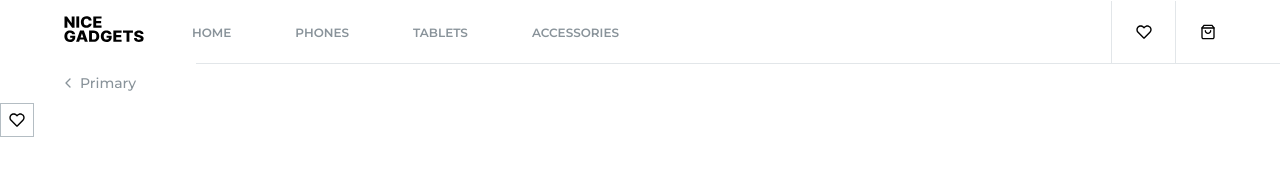
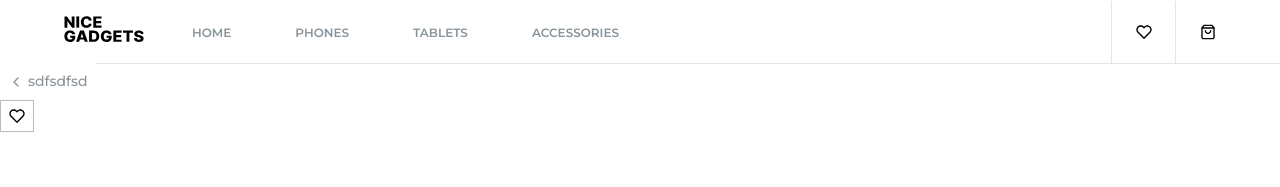
Before and after one commit to AnastasiaChaikovskaya/react-estore-app, a React (Vite) app: page /phones in a window 1280 px wide. Shown: the top 187 px of the page. Built offline with nearby package versions, Linux system fonts and the light colour scheme.

Commit message:
feat: fix button types

```diff
--- a/src/components/ButtonComponent/Button.scss
+++ b/src/components/ButtonComponent/Button.scss
@@ -13,7 +13,7 @@
     height: 16px;
   }
 
-  &--default-button {
+  &--default {
     border-color: #b4bdc3;
 
     &:hover {
@@ -25,7 +25,7 @@
     }
   }
 
-  &--circle-button {
+  &--circle {
     height: 30px;
     width: 30px;
     border-radius: 50%;
@@ -47,7 +47,7 @@
     }
   }
 
-  &--back-button {
+  &--link {
     border: 0px;
     color: #89939a;
     gap: 4px;
@@ -58,21 +58,21 @@
   }
 }
 
-.btn--s {
+.btn--sm {
   padding: 8px;
   font-size: 14px;
   font-weight: 500;
   line-height: 21px;
 }
 
-.btn--m {
+.btn--md {
   padding: 12px;
   font-size: 14px;
   font-weight: 500;
   line-height: 21px;
 }
 
-.btn--l {
+.btn--lg {
   padding: 9.5px 60px;
   font-size: 14px;
   font-weight: 500;
--- a/src/components/ButtonComponent/Button.tsx
+++ b/src/components/ButtonComponent/Button.tsx
@@ -1,23 +1,15 @@
 import React, { FC } from 'react';
-import { BUTTON_SIZE, BUTTON_VARIANTS } from '@/components/ButtonComponent/types';
 import './Button.scss';
 import { clsx } from 'clsx';
 
 interface ButtonProps extends React.ButtonHTMLAttributes<HTMLButtonElement> {
-  variant?: BUTTON_VARIANTS;
-  size?: BUTTON_SIZE;
+  variant?: 'default' | 'circle' | 'primary' | 'link';
+  size?: 'sm' | 'md' | 'lg';
   iconLeft?: React.ReactElement;
 }
 
 export const Button: FC<ButtonProps> = (props) => {
-  const {
-    variant = BUTTON_VARIANTS.DefaultButton,
-    size = BUTTON_SIZE.Medium,
-    iconLeft,
-    className,
-    children,
-    ...restProps
-  } = props;
+  const { variant = 'default', size = 'md', iconLeft, className, children, ...restProps } = props;
 
   return (
     <button className={clsx('btn', `btn--${variant}`, `btn--${size}`, className)} {...restProps}>
--- a/src/components/ButtonComponent/types.ts
+++ /dev/null
@@ -1,12 +0,0 @@
-export enum BUTTON_VARIANTS {
-  DefaultButton = 'default-button',
-  CircleButton = 'circle-button',
-  Primary = 'primary',
-  BackButton = 'back-button',
-}
-
-export enum BUTTON_SIZE {
-  Small = 's',
-  Medium = 'm',
-  Large = 'l',
-}
--- a/src/pages/main/PhonesPage.tsx
+++ b/src/pages/main/PhonesPage.tsx
@@ -1,24 +1,17 @@
 import Button from '@/components/ButtonComponent/Button';
-import { BUTTON_SIZE, BUTTON_VARIANTS } from '@/components/ButtonComponent/types';
 import IconComponent from '@/components/IconComponent';
 import React from 'react';
 
 function PhonesPage() {
   return (
     <>
-      <Button
-        variant={BUTTON_VARIANTS.BackButton}
-        size={BUTTON_SIZE.Large}
-        iconLeft={<IconComponent name="arrow-left" />}
-      >
-        Primary
+      <Button variant="link" size="sm" iconLeft={<IconComponent name="arrow-left" />}>
+        sdfsdfsd
       </Button>
 
-      <Button
-        variant={BUTTON_VARIANTS.DefaultButton}
-        size={BUTTON_SIZE.Small}
-        iconLeft={<IconComponent name="heart" />}
-      ></Button>
+      <Button variant="default" size="sm">
+        <IconComponent name="heart" />
+      </Button>
     </>
   );
 }
```
